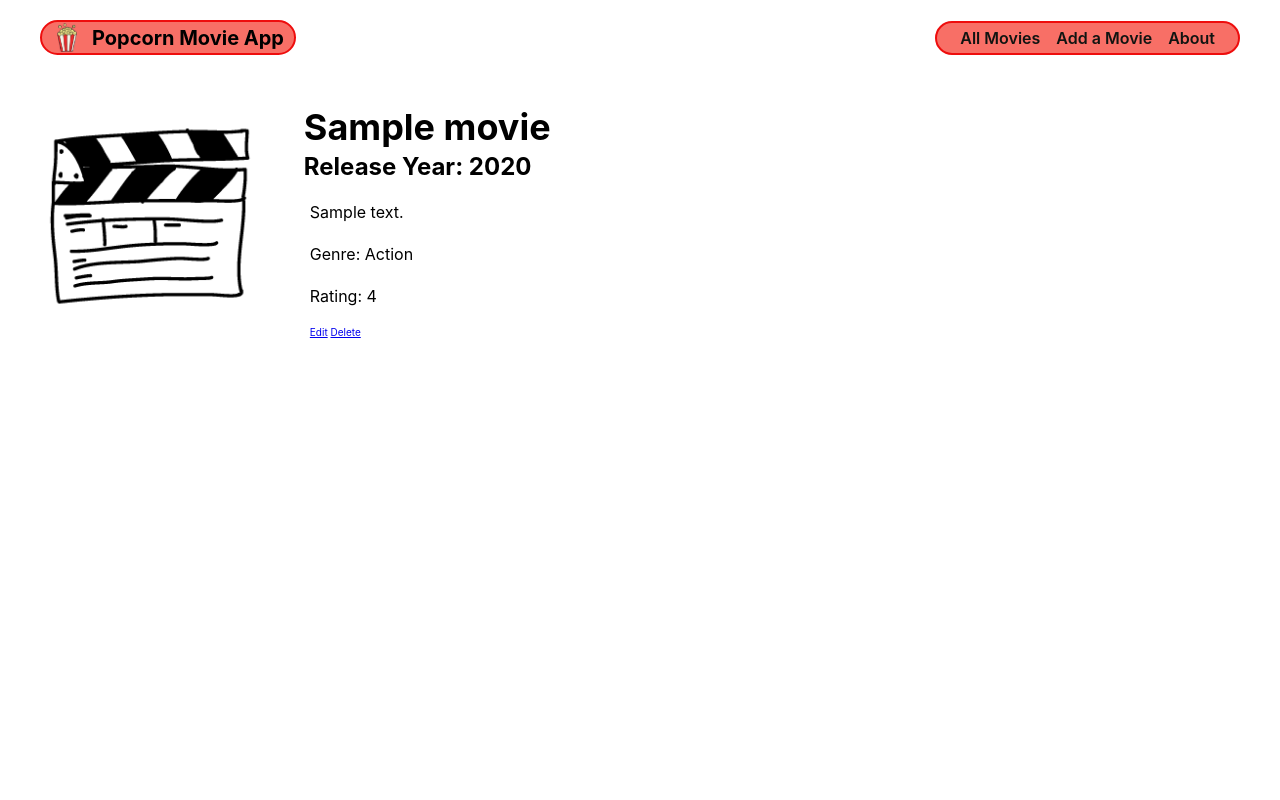
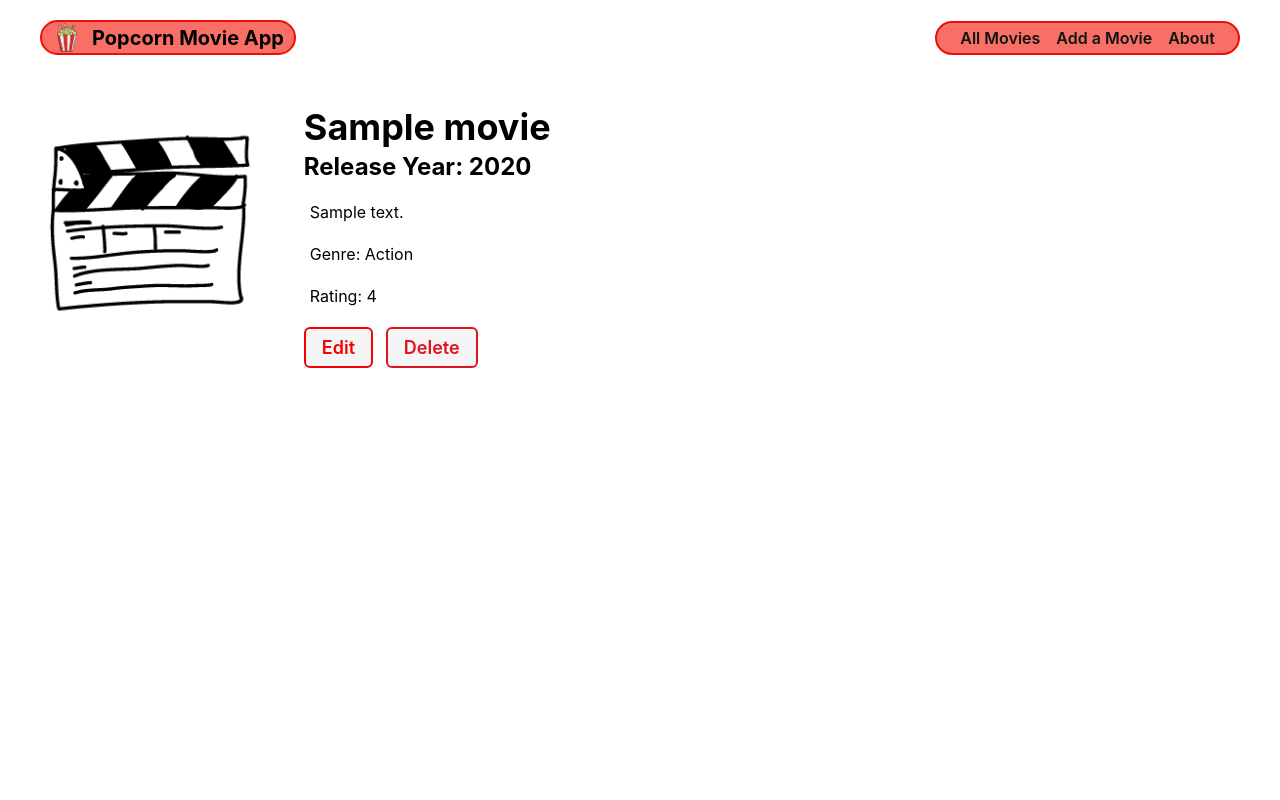
Before and after one commit to ssmlee10/django-crud-app-lab, a Django app: page /movies/1/ in a window 1280 px wide. Run offline with Django 5.2, Linux system fonts and the light colour scheme; tables that the repository leaves empty hold one stand-in row (values such as "Sample post").

Commit message:
style buttons on movie detail page

```diff
--- a/main_app/static/css/base.css
+++ b/main_app/static/css/base.css
@@ -35,7 +35,7 @@ body {
   --button-bg: rgb(245, 245, 245);
   --button-bg-hover: rgb(226, 226, 226);
   --submit: rgb(212, 17, 3);
-  --warn: rgb(255, 102, 0);
+  --warn: rgb(243, 3, 3);
   --danger: rgb(220, 20, 30);
   --secondary: rgb(211, 8, 8);
   --card-box-shadow: 5px 5px 6px -1px #aaa;
--- a/main_app/templates/movies/detail.html
+++ b/main_app/templates/movies/detail.html
@@ -16,10 +16,11 @@
     </div>
     <div class="movieDescrip">
     <p>Rating: {{ movie.rating }}</p>
+    </div>
 
     <div class="cat-actions">
-      <a href="{% url 'movie-update' movie.id%}">Edit</a>
-      <a href="{% url 'movie-delete' movie.id%}">Delete</a>
+      <a href="{% url 'movie-update' movie.id%}" class="btn warn">Edit</a>
+      <a href="{% url 'movie-delete' movie.id%} " class="btn danger">Delete</a>
     </div>
   </div>
 </section>
```
